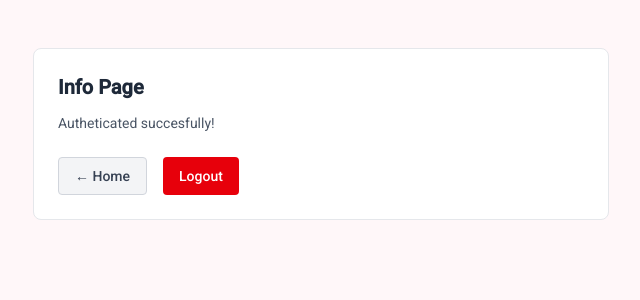
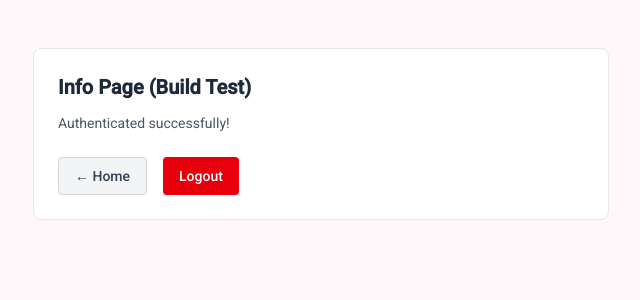
Before and after one commit to msgsummerpractice/ioana_marica, an Angular app in the folder FrontEnd/angular-project/: page /info in a window 1280 px wide. Shown: the top 300 px of the page, without its empty margins (319-959 px from the left). Built offline with nearby package versions, Linux system fonts and the light colour scheme; sample sign-in values are in the browser's storage.

Commit message:
Modify info html for quick test

```diff
--- a/FrontEnd/angular-project/src/app/info/info.html
+++ b/FrontEnd/angular-project/src/app/info/info.html
@@ -1,7 +1,7 @@
 <div class="max-w-xl mx-auto mt-12 p-6 bg-white border border-gray-200 rounded-lg">
-  <h1 class="text-xl font-bold mb-3 text-gray-800">Info Page</h1>
+  <h1 class="text-xl font-bold mb-3 text-gray-800">Info Page (Build Test)</h1>
 
-  <p class="text-gray-600 mb-6">Autheticated succesfully!</p>
+  <p class="text-gray-600 mb-6">Authenticated successfully!</p>
 
   <div class="flex gap-4">
     <a
```
